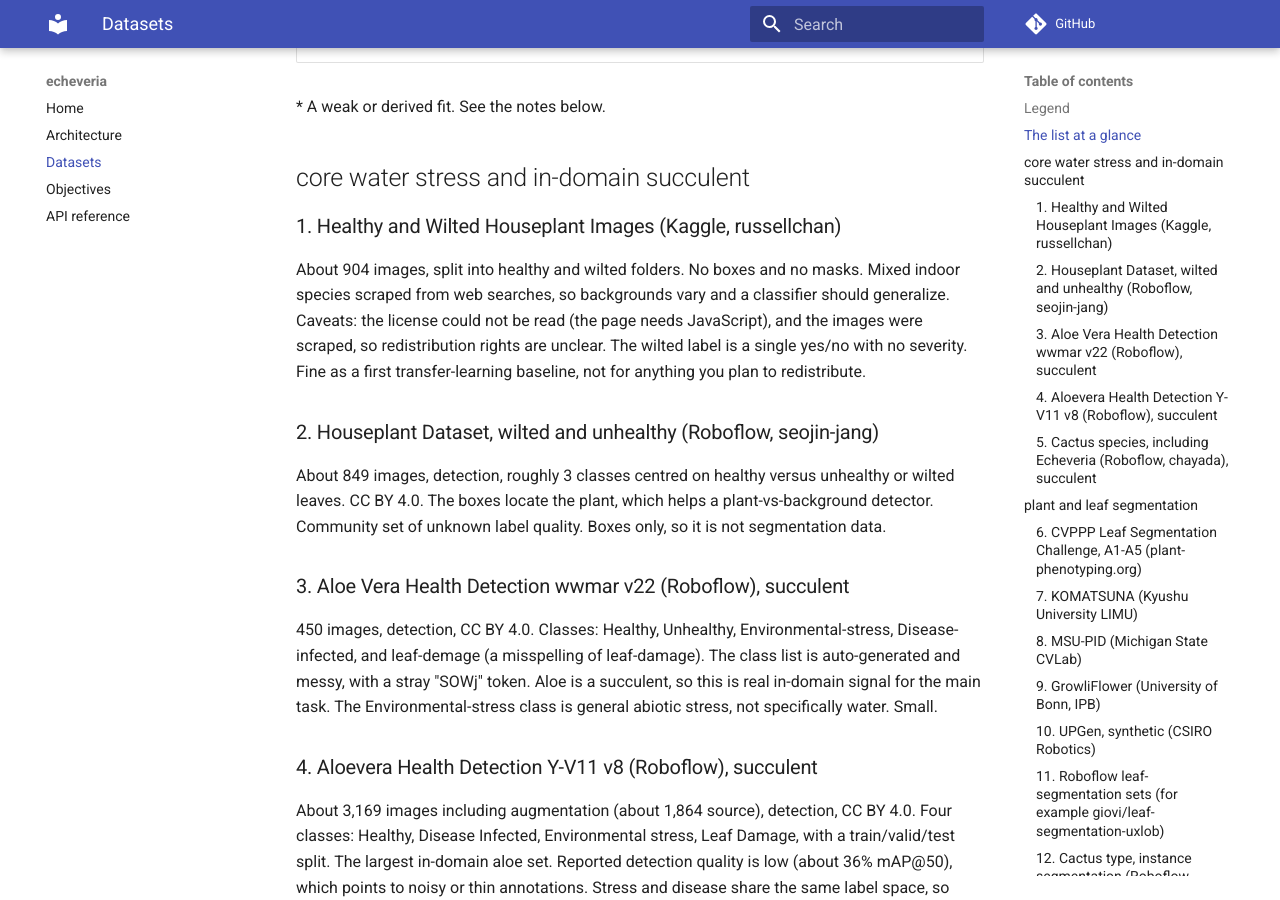
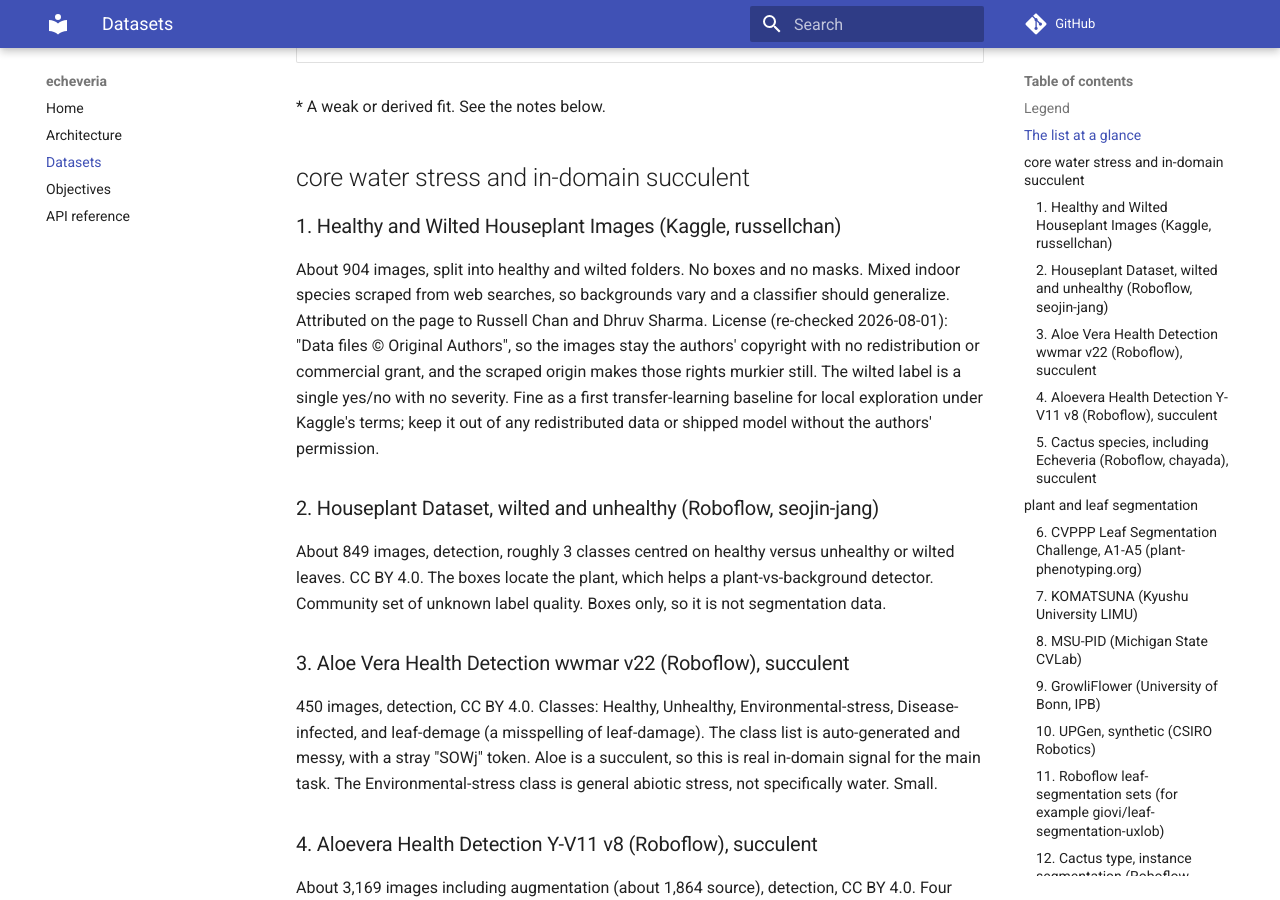
Before and after one commit to Canon-Regularis/echeveria, an MkDocs documentation site: the page built from docs/DATASETS.md, in a window 1280 px wide and 900 px high, scrolled down 3083 px. Built offline with MkDocs 1.6.1 and Material for MkDocs 9.7.7, drawn with Linux system fonts in a browser that asks for light colours; comment, search, counter and statistics services are not loaded; some of the changed text lies outside the part shown.

Commit message:
docs: record the license and attribution for the Kaggle houseplant dataset

```diff
--- a/docs/DATASETS.md
+++ b/docs/DATASETS.md
@@ -22,7 +22,7 @@
 | # | Dataset | Type | Good for | License | Domain |
 | --- | --- | --- | --- | --- | --- |
 | **core water stress and in-domain succulent** | | | | | |
-| 1 | [Healthy and Wilted Houseplant Images](https://www.kaggle.com/datasets/russellchan/healthy-and-wilted-houseplant-images) | classification | water-stress | unverified | other |
+| 1 | [Healthy and Wilted Houseplant Images](https://www.kaggle.com/datasets/russellchan/healthy-and-wilted-houseplant-images) | classification | water-stress | © original authors | other |
 | 2 | [Houseplant Dataset (wilted/unhealthy)](https://universe.roboflow.com/seojin-jang/houseplant-dataset) | detection | water-stress | CC BY 4.0 | other |
 | 3 | [Aloe Vera Health Detection wwmar v22](https://universe.roboflow.com/aloe-vera-health-detection/aloe-vera-health-detection-wwmar/dataset/22) | detection | water-stress, disease | CC BY 4.0 | succulent |
 | 4 | [Aloevera Health Detection Y-V11 v8](https://universe.roboflow.com/aloe-vera-health-detection/aloevera-health-detection-y-v11/dataset/8) | detection | water-stress, disease | CC BY 4.0 | succulent |
@@ -58,10 +58,12 @@
 ### 1. Healthy and Wilted Houseplant Images (Kaggle, russellchan)
 
 About 904 images, split into healthy and wilted folders. No boxes and no masks. Mixed indoor species
-scraped from web searches, so backgrounds vary and a classifier should generalize. Caveats: the license
-could not be read (the page needs JavaScript), and the images were scraped, so redistribution rights are
-unclear. The wilted label is a single yes/no with no severity. Fine as a first transfer-learning
-baseline, not for anything you plan to redistribute.
+scraped from web searches, so backgrounds vary and a classifier should generalize. Attributed on the
+page to Russell Chan and Dhruv Sharma. License (re-checked 2026-08-01): "Data files © Original
+Authors", so the images stay the authors' copyright with no redistribution or commercial grant, and
+the scraped origin makes those rights murkier still. The wilted label is a single yes/no with no
+severity. Fine as a first transfer-learning baseline for local exploration under Kaggle's terms; keep
+it out of any redistributed data or shipped model without the authors' permission.
 
 ### 2. Houseplant Dataset, wilted and unhealthy (Roboflow, seojin-jang)
 
@@ -245,9 +247,9 @@
 | Status | Datasets |
 | --- | --- |
 | Permissive (CC BY 4.0) | 2, 3, 4, 5, 11 (varies), 13, 14, 15, 16, 19, 20, 21, 22 |
-| Unclear, check first | 1 (unreadable), 18 (no LICENSE file) |
+| Unclear, check first | 18 (no LICENSE file) |
 | Cite only, no formal license | 7, 8, 9 |
-| Restricted (academic, non-commercial, or gated) | 6 (academic only and gated), 10 (CSIRO non-commercial), 17 (on request) |
+| Restricted (academic, non-commercial, gated, or rights reserved) | 1 (Kaggle "Data files © Original Authors": no redistribution grant), 6 (academic only and gated), 10 (CSIRO non-commercial), 17 (on request) |
 
 If echeveria ever ships as a product, keep the restricted datasets out of the training set for any
 shipped model, or get written permission.
```
